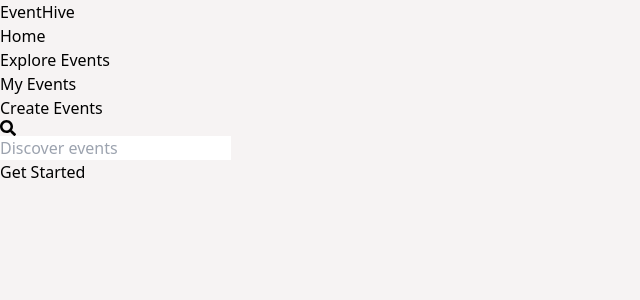
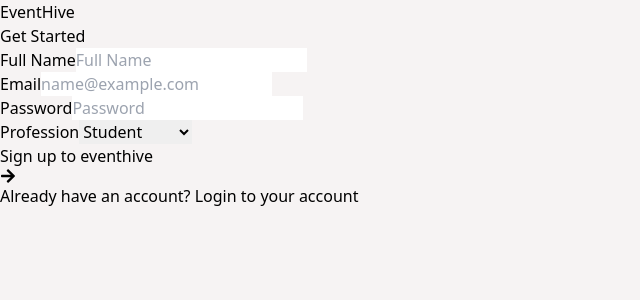
Before and after one commit to KipmurkorDev/event_web_app, a React (Vite) app: page /signup in a window 1280 px wide. Shown: the top 300 px of the page, without its empty margins (0-640 px from the left). Built offline with nearby package versions, Linux system fonts and the light colour scheme; the HTML template or start-up script is replaced by a standard one; a web font is replaced by a local one.

Commit message:
worked on auth

```diff
--- a/src/App.jsx
+++ b/src/App.jsx
@@ -1,20 +1,36 @@
-import React from 'react';
-import { Routes, Route } from "react-router-dom";
+import React, {useState} from 'react';
+import { Routes, Route, useLocation } from "react-router-dom";
 import Home from './pages/Home/Home';
 import MyEvents from './pages/MyEvents/MyEvents';
 import ExploreEvents from './pages/ExploreEvents/ExploreEvents';
 import Navbar from './components/Navbar/Navbar';
 import CreateEvents from './pages/CreateEvents/CreateEvents';
+import Signup from './pages/Auth/Signup';
+import Login from './pages/Auth/Login';
 import image from '../src/assets/home-1.png'
+import AuthNav from './components/Navbar/AuthNav';
 // import './App.css'
 
 const App = () => {
+  const location = useLocation();
+  const [isLoggedin, setIsLoggedin] = useState(true);
+
+  const handleLogout = () => {
+    setIsLoggedin(false);
+  }
+
+  const isAuthPage = location.pathname === '/login' || location.pathname === '/signup';
+  const authNav = <AuthNav />;
+
+
   return (
     <>
-    <Navbar />
+    {!isAuthPage ? <Navbar isLoggedin={isLoggedin} onLogout={handleLogout} /> : authNav }
       <Routes>
         <Route exact path="/" element={<Home />} />
         <Route path="/home" element={<Home />} />
+        <Route path="/signup" element={<Signup />} />
+        <Route path="/login" element={<Login />} />
         <Route path="/myevents" element={<MyEvents />} />
         <Route path="/explore" element={<ExploreEvents />} />
         <Route path="/createevents" element={<CreateEvents />} />
--- a/src/components/Home/Categories.jsx
+++ b/src/components/Home/Categories.jsx
@@ -6,38 +6,7 @@
     <div>
         <h2>Event Categories</h2>
         <div>
-            <div>
-                <img src="" alt="" />
-                <h3>Music</h3>
-            </div>
-            <div>
-                <img src="" alt="" />
-                <h3>Music</h3>
-            </div>
-            <div>
-                <img src="" alt="" />
-                <h3>Music</h3>
-            </div>
-            <div>
-                <img src="" alt="" />
-                <h3>Music</h3>
-            </div>
-            <div>
-                <img src="" alt="" />
-                <h3>Music</h3>
-            </div>
-            <div>
-                <img src="" alt="" />
-                <h3>Music</h3>
-            </div>
-            <div>
-                <img src="" alt="" />
-                <h3>Music</h3>
-            </div>
-            <div>
-                <img src="" alt="" />
-                <h3>Music</h3>
-            </div>
+
         </div>
     </div>
   )
--- /dev/null
+++ b/src/components/Navbar/AuthNav.jsx
@@ -0,0 +1,11 @@
+import React from 'react'
+
+export default function AuthNav() {
+  return (
+    <nav className='px-8 pt-10 pb-4 items-center'>
+        <div className='logo'>
+        <p>EventHive</p>
+      </div>
+    </nav>
+  )
+}
--- a/src/components/Navbar/Navbar.jsx
+++ b/src/components/Navbar/Navbar.jsx
@@ -1,33 +1,42 @@
-import React from 'react'
-import { NavLink } from 'react-router-dom'
-import {FaSearch} from 'react-icons/fa'
-import PropTypes from 'prop-types'
+import React from 'react';
+import { NavLink, Link } from 'react-router-dom';
+import { FaSearch } from 'react-icons/fa';
+import PropTypes from 'prop-types';
 
-function Navbar(props) {
+function Navbar({ isLoggedin, onLogout }) {
   return (
-    <>
     <nav className='flex justify-between px-8 pt-10 pb-4 border-[1px] border-b-black items-center'>
       <div className='logo'>
         <p>EventHive</p>
       </div>
+      {isLoggedin ? (
+        <>
           <ul className='flex gap-6 nav-link'>
-                <li><NavLink to='/' activeClassName='active' hover:active >Home</NavLink></li>
+            <li><NavLink to='/' activeClassName='active' hover:active>Home</NavLink></li>
             <li><NavLink to='/explore'>Explore Events</NavLink></li>
             <li><NavLink to='/myevents'>My Events</NavLink></li>
             <li><NavLink to='/createevents'>Create Events</NavLink></li>
           </ul>
           <div className='inline-flex relative nav-link'>
             <FaSearch className='absolute left-0 top-4 text-neutral-500 px-2' />
-                <input type="text" placeholder='Discover events' className='py-2 px-6 top-0 left-0 w-[20em] rounded-lg bg-zinc-300 bg-opacity-60 placeholder:text-neutral-500 placeholder:text-md'/>
+            <input type="text" placeholder='Discover events' className='py-2 px-6 top-0 left-0 w-[20em] rounded-lg bg-zinc-300 bg-opacity-60 placeholder:text-neutral-500 placeholder:text-md' />
           </div>
           <div>
-                <button className='nav-button'>Get Started</button>
+            <button className='nav-button' onClick={onLogout}>Logout</button>
           </div>
+        </>
+      ) : (
+        <div>
+          <Link to='/signup'><button className='nav-button'>Get Started</button></Link>
+        </div>
+      )}
     </nav>
-    </>
-  )
+  );
 }
 
-Navbar.propTypes = {}
+Navbar.propTypes = {
+  isLoggedin: PropTypes.bool,
+  onLogout: PropTypes.func,
+};
 
-export default Navbar
+export default Navbar;
--- a/src/pages/Auth/Login.jsx
+++ b/src/pages/Auth/Login.jsx
@@ -0,0 +1,98 @@
+import React, { useState } from "react";
+import { Link, useNavigate } from "react-router-dom";
+import { FaArrowRight } from "react-icons/fa";
+
+export default function Login() {
+
+    const [formData, setFormData] = useState({
+        fullname: "",
+        email: "",
+      });
+
+      const [isSubmitting, setIsSubmitting] = useState(false);
+
+      const handleSubmit = async (e) => {
+        e.preventDefault();
+        setIsSubmitting(true);
+
+
+        try {
+          const response = await fetch("auth-api-endpoint", {
+            method: "GET",
+            headers: {
+              "Content-Type": "application/json",
+            },
+            body: JSON.stringify(formData),
+          });
+
+          if (response.status === 200) {
+            console.log("Authentication successful");
+            navigate("/home");
+          } else {
+            console.error("Authentication failed");
+          }
+        } catch (error) {
+          console.error("API request failed", error);
+        }
+
+        setIsSubmitting(false);
+      };
+
+      const navigate = useNavigate();
+
+      const handleChange = (e) => {
+        const { name, value } = e.target;
+        setFormData({ ...formData, [name]: value });
+      };
+
+      const label = "text-black text-xl font-medium";
+      const input = "bg-zinc-800 rounded-[10px] w-full h-[2.7em] px-4 py-2 mt-2 text-black text-lg font-medium";
+
+  return (
+    <div className="font-['Montserrat'] ml-20 my-8">
+      <h2 className="text-black font-medium text-4xl py-6">Welcome Back !!</h2>
+      <form onSubmit={handleSubmit} className="flex flex-col gap-3 w-1/3">
+
+        <div className="flex flex-col">
+          <label htmlFor="email" className={label}>Email</label>
+          <input
+            type="text"
+            placeholder="name@example.com"
+            name="email"
+            value={formData.email}
+            onChange={handleChange}
+            className={`${input} bg-zinc-800`}
+            disabled={isSubmitting}
+          />
+        </div>
+
+        <div className="flex flex-col">
+          <label htmlFor="password" className={label}>Password</label>
+          <input
+            type="password"
+            placeholder="Password"
+            name="password"
+            value={formData.password}
+            onChange={handleChange}
+            className={input}
+            disabled={isSubmitting}
+          />
+        </div>
+
+
+        <div className="inline-flex my-4">
+          <button type="submit" className="inline-flex items-center w-full h-[2.7em] rounded-[10px] border border-zinc-500 text-stone-500 font-medium px-5" disabled={isSubmitting}>
+            {isSubmitting ? "Logging in..." : "Login to Eventhive"}
+            <span className="ml-[10px]">
+              <FaArrowRight />
+            </span>
+          </button>
+        </div>
+      </form>
+
+      <p>
+        Don't have an account? <Link to="/signup">Sign up</Link> to your account
+      </p>
+    </div>
+  )
+}
--- a/src/pages/Auth/Signup.jsx
+++ b/src/pages/Auth/Signup.jsx
@@ -0,0 +1,129 @@
+import React, { useState } from "react";
+import { Link, useNavigate } from "react-router-dom";
+import { FaArrowRight } from "react-icons/fa";
+
+
+function Signup() {
+  const [formData, setFormData] = useState({
+    fullname: "",
+    email: "",
+    password: "",
+    profession: "student",
+  });
+
+  const [isSubmitting, setIsSubmitting] = useState(false);
+
+  const handleSubmit = async (e) => {
+    e.preventDefault();
+    setIsSubmitting(true);
+
+
+    try {
+      const response = await fetch("auth-api-endpoint", {
+        method: "POST",
+        headers: {
+          "Content-Type": "application/json",
+        },
+        body: JSON.stringify(formData),
+      });
+
+      if (response.status === 200) {
+        console.log("Authentication successful");
+        navigate("/home");
+      } else {
+        console.error("Authentication failed");
+      }
+    } catch (error) {
+      console.error("API request failed", error);
+    }
+
+    setIsSubmitting(false);
+  };
+
+  const navigate = useNavigate();
+
+  const handleChange = (e) => {
+    const { name, value } = e.target;
+    setFormData({ ...formData, [name]: value });
+  };
+
+  const label = "text-black text-xl font-medium";
+  const input = "bg-zinc-800 rounded-[10px] w-full h-[2.7em] px-4 py-2 mt-2 text-black text-lg font-medium";
+
+
+  return (
+    <div className="font-['Montserrat'] ml-20 my-8">
+      <h2 className="text-black font-medium text-4xl py-6">Get Started</h2>
+      <form onSubmit={handleSubmit} className="flex flex-col gap-3 w-1/3">
+        <div className="flex flex-col">
+          <label htmlFor="fullname" className={label}>Full Name</label>
+          <input
+            type="text"
+            placeholder="Full Name"
+            name="fullname"
+            value={formData.fullname}
+            onChange={handleChange}
+            className={input}
+            disabled={isSubmitting}
+          />
+        </div>
+
+        <div className="flex flex-col">
+          <label htmlFor="email" className={label}>Email</label>
+          <input
+            type="text"
+            placeholder="name@example.com"
+            name="email"
+            value={formData.email}
+            onChange={handleChange}
+            className={input}
+            disabled={isSubmitting}
+          />
+        </div>
+
+        <div className="flex flex-col">
+          <label htmlFor="password" className={label}>Password</label>
+          <input
+            type="password"
+            placeholder="Password"
+            name="password"
+            value={formData.password}
+            onChange={handleChange}
+            className={input}
+            disabled={isSubmitting}
+          />
+        </div>
+
+        <div className="flex flex-col">
+          <label htmlFor="profession" className={label}>Profession</label>
+          <select
+            name="profession"
+            value={formData.profession}
+            onChange={handleChange}
+            className={input}
+            disabled={isSubmitting}
+          >
+            <option value="student">Student</option>
+            <option value="professional">Professional</option>
+            <option value="other">Other</option>
+          </select>
+        </div>
+
+        <div className="inline-flex my-4">
+          <button type="submit" className="inline-flex items-center w-full h-[2.7em] rounded-[10px] border border-zinc-500 text-stone-500 font-medium px-5" disabled={isSubmitting}>
+            {isSubmitting ? "Signing Up..." : "Sign up to eventhive"}
+            <span className="ml-[10px]">
+              <FaArrowRight />
+            </span>
+          </button>
+        </div>
+      </form>
+
+      <p>
+        Already have an account? <Link to="/login">Login</Link> to your account
+      </p>
+    </div>
+  );
+}
+
+export default Signup;
```
Also changed, not shown: src/assets/bg-ellipse.svg (added). Lines whose indentation alone changed are shown as unchanged.
